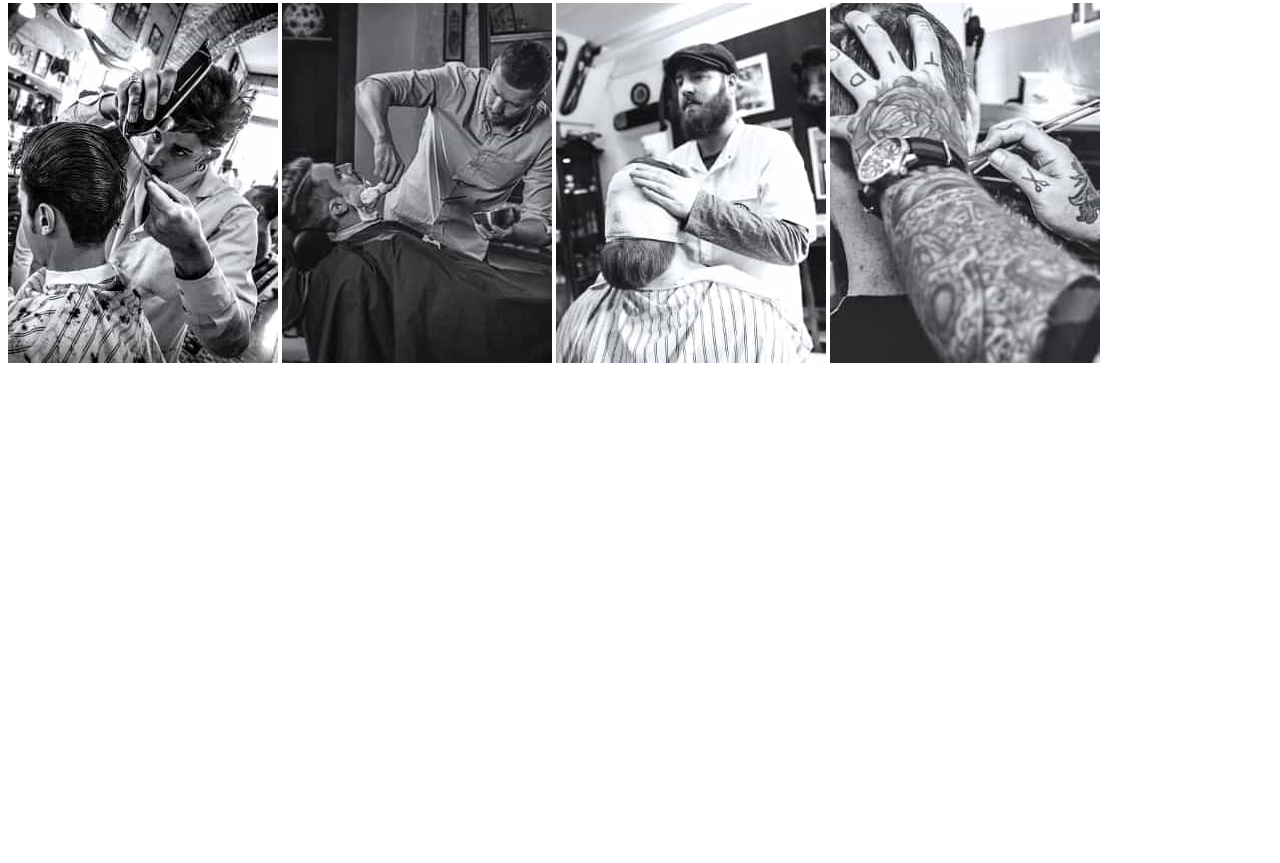
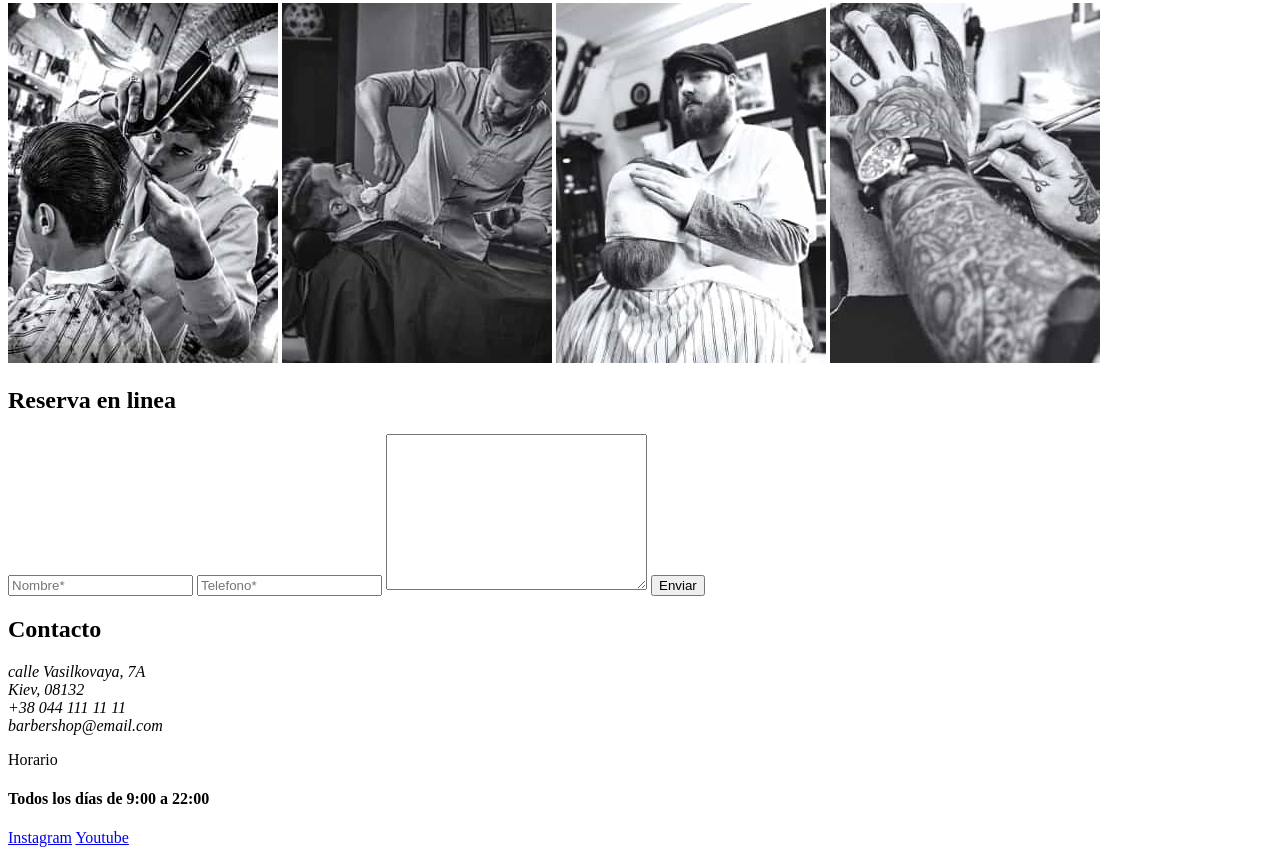
Before and after one commit to Brayanmv77/Homework-FS-LATAM-6, a plain HTML site: page index.html in a window 1280 px wide. Shown: the part 3260-4123 px from the top of the page. Before the commit the page ends 3635 px from the top, so only its background shows below. Drawn offline with Linux system fonts and the light colour scheme.

Commit message:
Footer structure

```diff
--- a/index.html
+++ b/index.html
@@ -5,6 +5,7 @@
     <meta http-equiv="X-UA-Compatible" content="IE=edge" />
     <meta name="viewport" content="width=device-width, initial-scale=1.0" />
     <title>GoIT Project</title>
+    <link rel="" href="" />
   </head>
 
   <body>
@@ -228,6 +229,50 @@
         </section>
       </section>
     </main>
-    <footer></footer>
+    <footer>
+      <!-- sección de contacto -->
+      <section class="contact">
+        <!-- Formulario -->
+        <form action="" class="contact_form" method="">
+          <h2 class="section-title">Reserva en linea</h2>
+          <input
+            id="name"
+            name="name"
+            placeholder="Nombre*"
+            required
+            type="text"
+          />
+          <input
+            id="phone"
+            name="phone"
+            placeholder="Telefono*"
+            required
+            type="text"
+          />
+          <textarea name="message" id="message" cols="30" rows="10"></textarea>
+          <button class="btn-dark">Enviar</button>
+        </form>
+
+        <article class="contact_content">
+          <h2 class="secction-title">Contacto</h2>
+          <address>
+            calle Vasilkovaya, 7A <br />
+            Kiev, 08132
+          </address>
+          <address>+38 044 111 11 11</address>
+          <address>barbershop@email.com</address>
+          <p class="label"><span class="rectangle">Horario</span></p>
+          <h4>Todos los días de 9:00 a 22:00</h4>
+        </article>
+      </section>
+      <!-- Barra de redes sociales-->
+      <aside class="social-bar">
+        <p class="label">
+          <span class="rectangle"></span>
+          <a href="#">Instagram</a>
+          <a href="#">Youtube</a>
+        </p>
+      </aside>
+    </footer>
   </body>
 </html>
```
